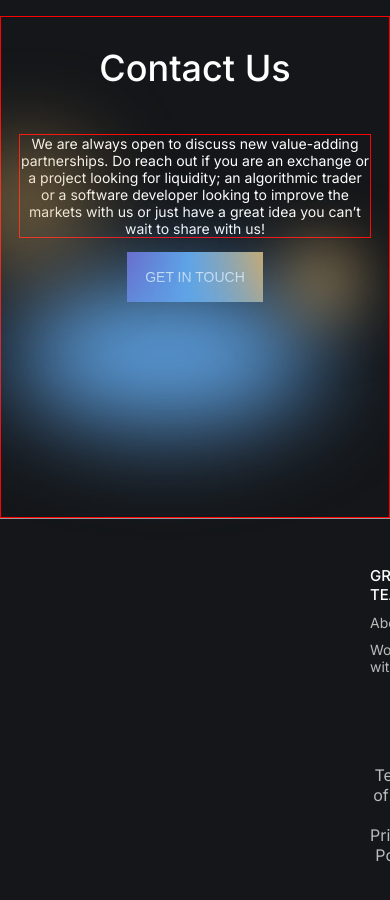
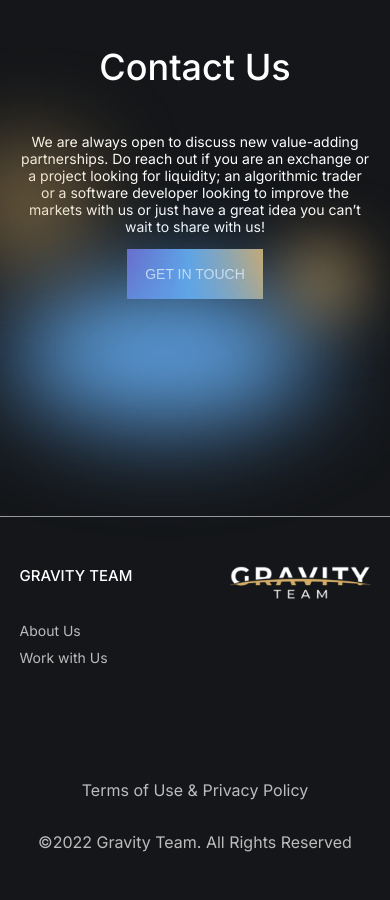
Before and after one commit to Jarax73/gravity, a React (Create React App) app: page / in a window 390 px wide. Shown: the part 6000-6900 px from the top of the page. Built offline with nearby package versions, Linux system fonts and the light colour scheme.

Commit message:
Feature: add media queries to footer

```diff
--- a/src/components/Contact.js
+++ b/src/components/Contact.js
@@ -8,7 +8,6 @@ const Section = styled.section`
   flex-direction: column;
   align-items: center;
   position: relative;
-  border: 1px solid red;
 
   @media (max-width: 1023px) {
     margin-top: 150px;
@@ -78,6 +77,7 @@ const Img3 = styled.img`
     display: none;
   }
 `;
+
 const Img4 = styled.img`
   position: absolute;
   right: 450px;
@@ -106,7 +106,6 @@ const Paragraph = styled.p`
   width: 30%;
   font-size: 20px
   color: #e5e5e5;
-    border: 1px solid red;
 
   @media (max-width: 1023px) {
    width: 75%;
--- a/src/components/Footer.js
+++ b/src/components/Footer.js
@@ -1,72 +1,120 @@
 import React from "react";
+import styled from "styled-components";
+
+const Section = styled.div`
+  border-top: 1px solid #999;
+  padding-left: 20%;
+  padding-right: 20%;
+  height: 400px;
+  display: flex;
+  flex-direction: column;
+  justify-content: space-around;
+
+  @media (max-width: 1023px) {
+    padding-left: 5%;
+    padding-right: 5%;
+  }
+
+  @media (max-width: 767px) {
+  }
+`;
+
+const FirstSection = styled.div`
+  display: flex;
+  justify-content: space-between;
+  height: 25%;
+
+  & p{
+    margin: 0;
+  }
+
+
+
+  @media(max-width: 1023px){
+   & img {
+      width: 100%;
+    }
+
+    & p {
+    width: 20%;
+    margin: 0;
+    padding: 0;
+  }
+  }
+
+  @media (max-width: 767px) {
+    & img {
+      width: 100%;
+    }
+
+    & p {
+    width: 40%;
+    margin: 0;
+    padding: 0;
+  }
+`;
+
+const First = styled.div`
+  display: flex;
+  flex-direction: column;
+  justify-content: space-between;
+`;
+
+const FirstTitle = styled.h1`
+  font-size: 15px;
+  text-transform: uppercase;
+  font-weight: 500;
+  text-align: left;
+  margin: 0;
+`;
+
+const FirstList = styled.ul`
+  list-style: none;
+  text-align: left;
+  font-size: 14px;
+  margin: 0;
+  padding: 0;
+
+  & a {
+    text-decoration: none;
+    color: #bcbcbc;
+  }
+`;
+
+const SecondSection = styled.div`
+  display: flex;
+  justify-content: space-between;
+
+  @media (max-width: 767px) {
+    flex-direction: column;
+  }
+`;
 
 export default function Footer() {
   return (
-    <div
-      style={{
-        borderTop: "1px solid #999",
-        paddingLeft: "370px",
-        paddingRight: "370px",
-        height: "400px",
-        display: "flex",
-        flexDirection: "column",
-        justifyContent: "space-around",
-      }}
-    >
-      <div style={{ display: "flex", justifyContent: "space-between" }}>
-        <div
-          style={{
-            display: "flex",
-            flexDirection: "column",
-          }}
-        >
-          <h1
-            style={{
-              fontSize: "15px",
-              textTransform: "uppercase",
-              fontWeight: "500",
-              textAlign: "left",
-            }}
-          >
-            Gravity Team
-          </h1>
-          <ul
-            style={{
-              listStyle: "none",
-              textAlign: "left",
-              fontSize: "14px",
-              margin: 0,
-              padding: 0,
-            }}
-          >
+    <Section>
+      <FirstSection>
+        <First>
+          <FirstTitle>Gravity Team</FirstTitle>
+          <FirstList>
             <li>
-              <a href="#" style={{ textDecoration: "none", color: "#BCBCBC" }}>
-                About Us
-              </a>
+              <a href="#">About Us</a>
             </li>
             <li style={{ marginTop: "10px" }}>
-              <a
-                href="#"
-                style={{
-                  textDecoration: "none",
-                  color: "#BCBCBC",
-                }}
-              >
-                Work with Us
-              </a>
+              <a href="#">Work with Us</a>
             </li>
-          </ul>
-        </div>
+          </FirstList>
+        </First>
         <p>
           <img src="/logo-light.png" alt="gravity logo" />
         </p>
-      </div>
-      <div style={{ display: "flex", justifyContent: "space-between" }}>
+      </FirstSection>
+      <SecondSection>
         <p style={{ color: "#BCBCBC" }}>Terms of Use & Privacy Policy</p>
         <p style={{ color: "#BCBCBC" }}>
           ©2022 Gravity Team. All Rights Reserved
         </p>
-      </div>
-    </div>
+      </SecondSection>
+    </Section>
   );
 }
```
